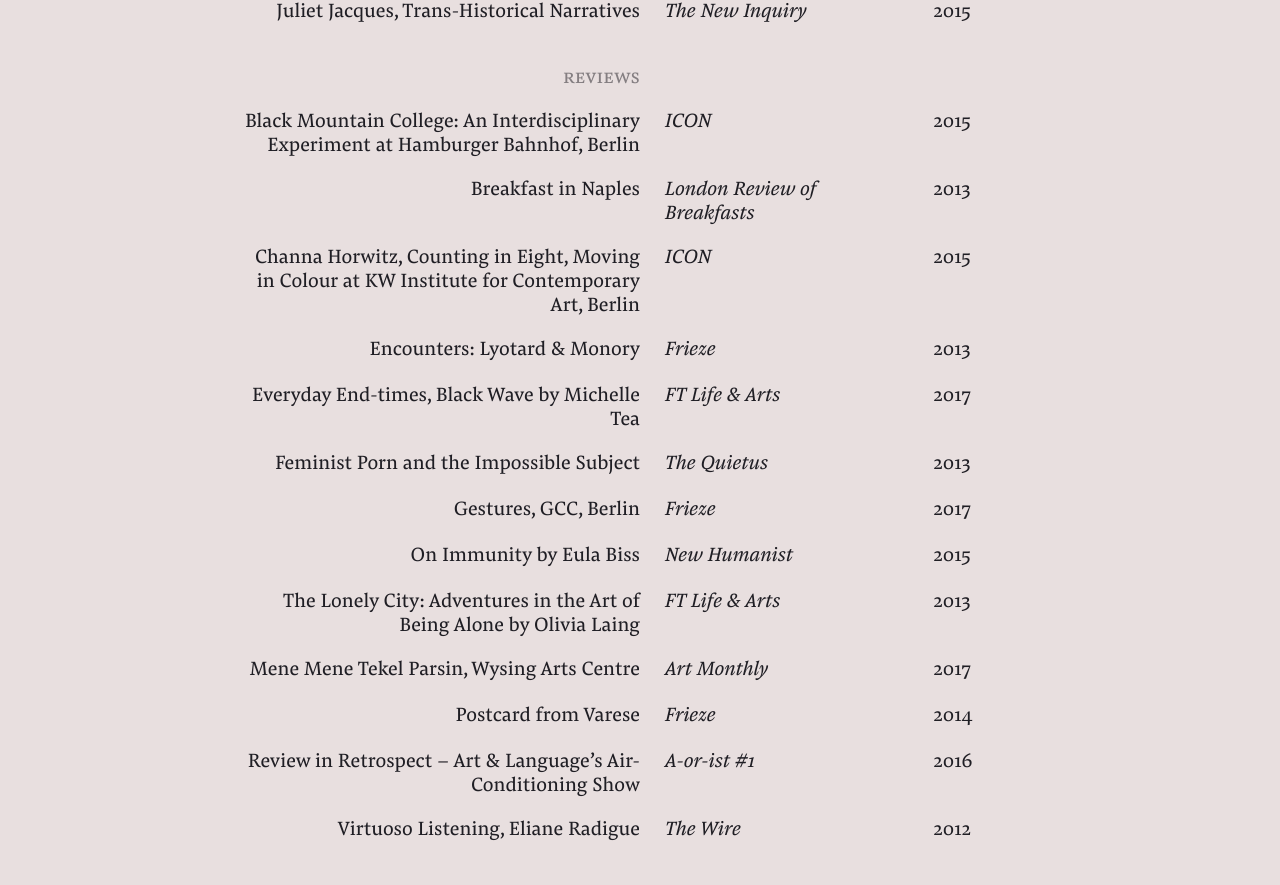
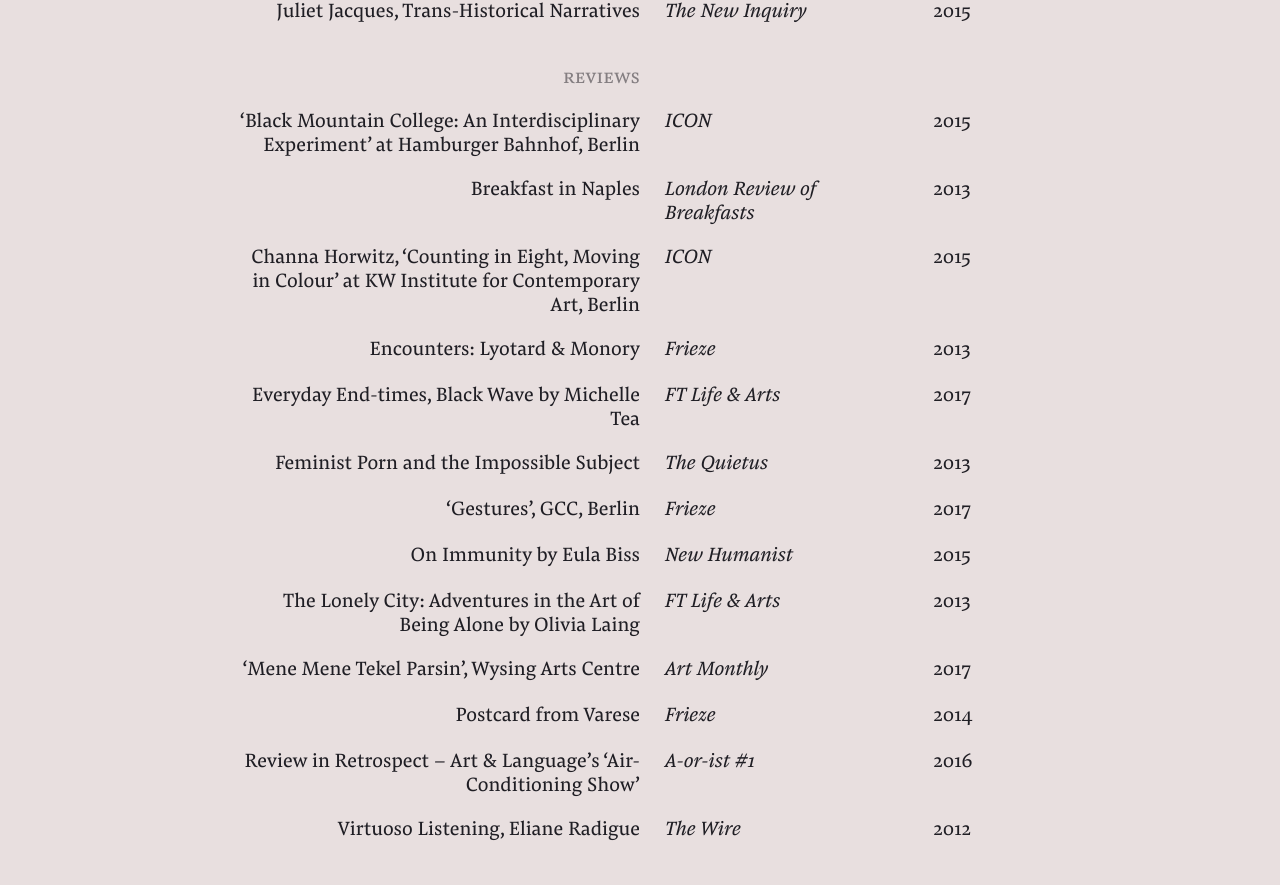
Before and after one commit to hg-site/hg-site.github.io, a Jekyll site: the page built from writing/index.markdown, in a window 1280 px wide. Shown: the part 1123-2008 px from the top of the page. Built offline with Jekyll 4.4.1, drawn with Linux system fonts in a browser that asks for light colours.

Commit message:
Updated Index

```diff
--- a/writing/index.markdown
+++ b/writing/index.markdown
@@ -150,7 +150,7 @@
 
 <div class="sw-row">
 	<a href="/docs/Black-Mountainreview.pdf">
-	<div class="sw-title">Black Mountain College: An Interdisciplinary Experiment at Hamburger Bahnhof, Berlin</div>
+	<div class="sw-title">‘Black Mountain College: An Interdisciplinary Experiment’ at Hamburger Bahnhof, Berlin</div>
 	<div class="sw-publication">ICON</div>
 	<div class="sw-year">2015</div>
 	</a>
@@ -166,7 +166,7 @@
 
 <div class="sw-row">
 	<a href="https://www.iconeye.com/opinion/review/item/11985-channa-horwitz-counting-in-eight-moving-in-colour">
-	<div class="sw-title">Channa Horwitz, Counting in Eight, Moving in Colour at KW Institute for Contemporary Art, Berlin</div>
+	<div class="sw-title">Channa Horwitz, ‘Counting in Eight, Moving in Colour’ at KW Institute for Contemporary Art, Berlin</div>
 	<div class="sw-publication">ICON</div>
 	<div class="sw-year">2015</div>
 	</a>
@@ -198,7 +198,7 @@
 
 <div class="sw-row">
 	<a href="https://frieze.com/article/gcc">
-	<div class="sw-title">Gestures, GCC, Berlin</div>
+	<div class="sw-title">‘Gestures’, GCC, Berlin</div>
 	<div class="sw-publication">Frieze</div>
 	<div class="sw-year">2017</div>
 	</a>
@@ -222,7 +222,7 @@
 
 <div class="sw-row">
 	<a href="http://bravenewwhat.tumblr.com/post/163209586997/art-monthly-review-of-mene-mene-tekel-parsin-by">
-	<div class="sw-title">Mene Mene Tekel Parsin, Wysing Arts Centre</div>
+	<div class="sw-title">‘Mene Mene Tekel Parsin’, Wysing Arts Centre</div>
 	<div class="sw-publication">Art Monthly</div>
 	<div class="sw-year">2017</div>
 	</a>
@@ -238,7 +238,7 @@
 
 <div class="sw-row">
 	<a href="/docs/Air-Conditioning.pdf">
-	<div class="sw-title">Review in Retrospect – Art & Language’s Air-Conditioning Show</div>
+	<div class="sw-title">Review in Retrospect – Art & Language’s ‘Air-Conditioning Show’</div>
 	<div class="sw-publication">A-or-ist #1</div>
 	<div class="sw-year">2016</div>
 	</a>
```
